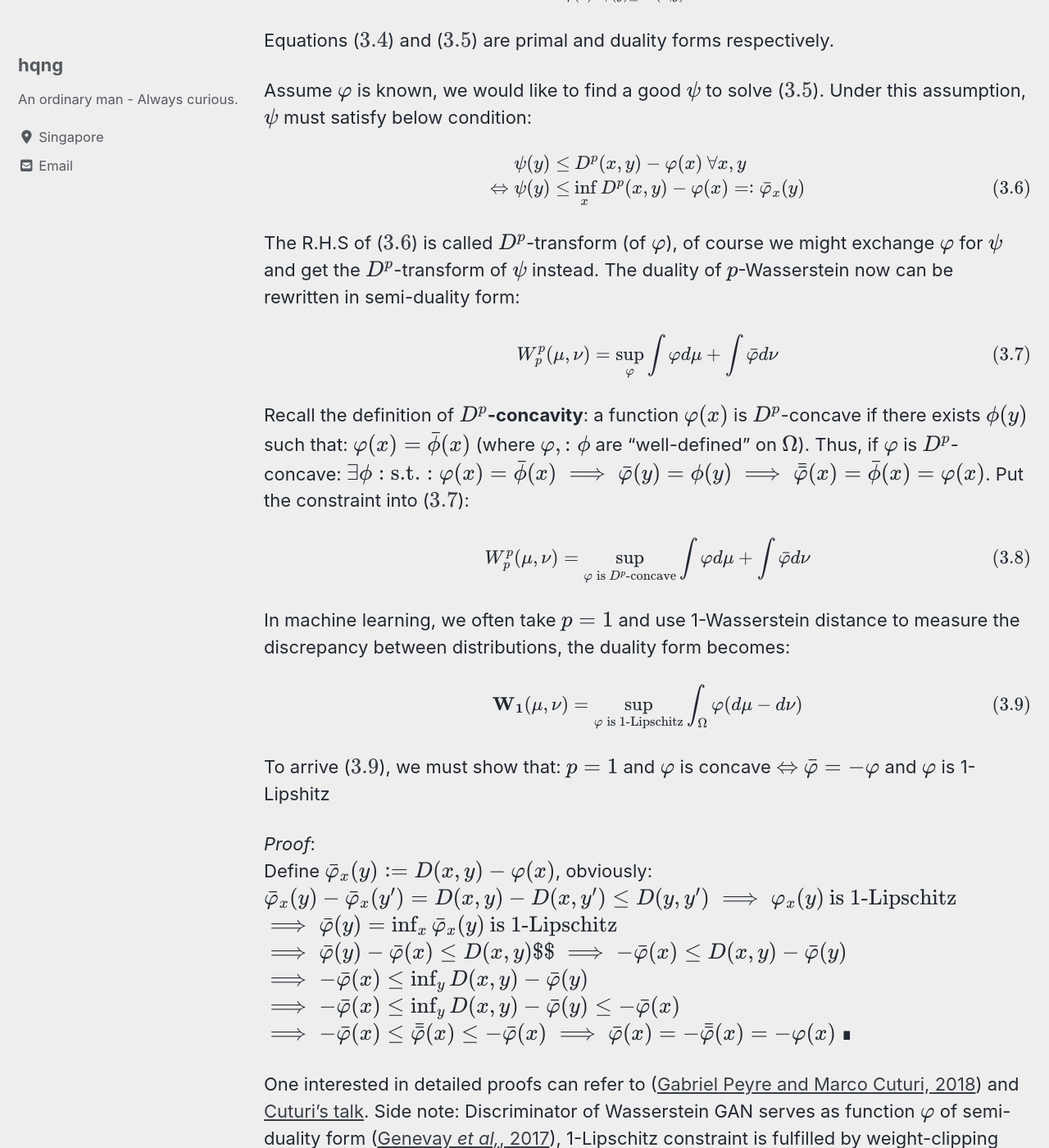
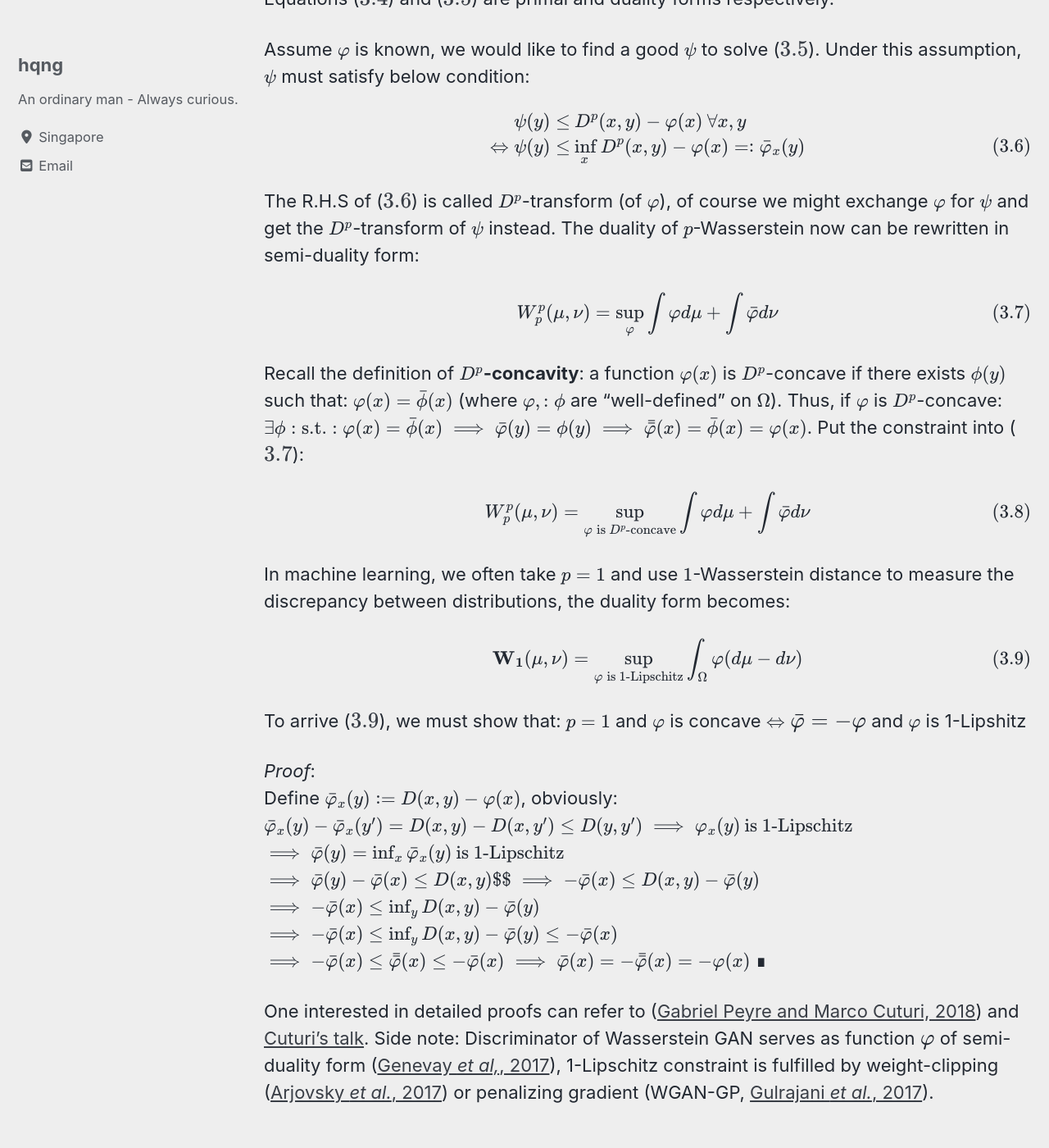
Before and after one commit to hqng/hqng.github.io, a Jekyll site: the page built from _posts/2019-09-07-OTandInference-p3.md, in a window 1280 px wide and 1400 px high, scrolled down 4220 px. Shown: the whole window at 82% size. Built offline with Jekyll 4.4.1, drawn with Linux system fonts in a browser that asks for light colours; cached includes are drawn as plain includes; nearby versions of some CDN libraries; formulas are drawn with MathJax 3; some of the changed text lies outside the part shown.

Commit message:
update post 3 format

```diff
--- a/_posts/2019-09-07-OTandInference-p3.md
+++ b/_posts/2019-09-07-OTandInference-p3.md
@@ -18,11 +18,11 @@ excerpt: "The third part of blog series about optimal transport, Wasserstein dis
 
 Although VAE has potentials in representation learning and generative models, it may suffer from two problems: (1) uninformative features, and (2) variance over-estimation in latent space. The cause of these problems is KL divergence. <br>
 
-*(1) Uninformative Latent Code*: previous research show that the regularization term in ([2.8](/variational%20inference/OTandInference-p2/#eq2.8)) might be too restrictive. Particularly, $ \mathbb{E}\_{x \sim p(x)} \left[ - \text{KL} \left( q_{\boldsymbol{\phi}}(z \| x) \parallel p(z) \right) \right] $ encourages $ q\_{\boldsymbol{\phi}}(z \| x) $ to be a random sample from $p(z)$ for every $x$, and in consequence, latent variables carry less information about input data. <br>
+*(1) Uninformative Latent Code*: previous research show that the regularization term in ([2.8](/variational%20inference/OTandInference-p2/#eq2.8)) might be too restrictive. Particularly, $ \small \mathbb{E}\_{x \sim p(x)} \left[ - \text{KL} \left( q_{\boldsymbol{\phi}}(z \| x) \parallel p(z) \right) \right] $ encourages $ \small q\_{\boldsymbol{\phi}}(z \| x) $ to be a random sample from $p(z)$ for every $x$, and in consequence, latent variables carry less information about input data. <br>
 
-*(2) Variance Over-Estimation in Latent Space*: VAE tends to over-fit data due to the fact that the regularization term is not strong enough compared with the reconstruction cost. As a result of over-fitting, variance of variational distribution tends toward infinity. One can put more weight on the regularization, i.e. adding coefficient $\beta > 1$ to $ \mathbb{E}\_{x \sim p(x)} \left[ - \text{KL}\left( q_{\boldsymbol{\phi}}(z \| x) \parallel p(z)  \right) \right] $, but it comes back to problem (1). <br>
+*(2) Variance Over-Estimation in Latent Space*: VAE tends to over-fit data due to the fact that the regularization term is not strong enough compared with the reconstruction cost. As a result of over-fitting, variance of variational distribution tends toward infinity. One can put more weight on the regularization, i.e. adding coefficient $ \small \beta > 1$ to $ \small \mathbb{E}\_{x \sim p(x)} \left[ - \text{KL}\left( q_{\boldsymbol{\phi}}(z \| x) \parallel p(z)  \right) \right] $, but it comes back to problem (1). <br>
 
-For more intellectual analysis on these drawbacks, one can check out [Info-VAE](https://ermongroup.github.io/blog/a-tutorial-on-mmd-variational-autoencoders/). Additionally, KL divergence itself has disadvantages. It is troublesome when comparing distributions that are extremely different. For example, consider 2 distributions $p(x)$ and $q(x)$ in figure \ref{fig3.1}, their masses are distributed in disparate shapes, each assigns zero probability to different families of sets
+For more intellectual analysis on these drawbacks, one can check out [Info-VAE](https://ermongroup.github.io/blog/a-tutorial-on-mmd-variational-autoencoders/). Additionally, KL divergence itself has disadvantages. It is troublesome when comparing distributions that are extremely different. For example, consider 2 distributions $ \small p(x)$ and $q(x)$ in [figure 3.1](#fig3.1), their masses are distributed in disparate shapes, each assigns zero probability to different families of sets
 
 <div style="text-align: center;">
 <img src="{{ '/assets/otvi/KLdrawback.png' | relative_url }}" alt="Amortized VI" width="40%" />
@@ -32,13 +32,13 @@ For more intellectual analysis on these drawbacks, one can check out [Info-VAE](
 <a name="fig3.1"></a> <sub> <i>Fig3.1: Example of 2 distributions that have drastically different masses.</i> </sub>
 </div>
 <br>
-In order to get $\text{KL} ( p \parallel q) = \mathbb{E}\_{x \sim p(x)} \left[ \log \frac{p(x)}{q(x)} \right] $, we have to compute ratio $ \frac{p(x)}{q(x)}$ for all the points, but $q(x)$ doesn't even have density with respect to ambient space (thin line connects masses in [figure 3.1](#fig3.1)). If we are interested in $\text{KL} ( q \parallel p) = \mathbb{E}\_{x \sim q(x)} \left[ \log \frac{q(x)}{p(x)} \right] $, when $q(x) \rightarrow 0$ and $p(x) > 0 $, the divergence shrinks to $0$, it means KL cannot measure the difference between distribution properly. In contrast, optimal transport does have this problem.<br>
+In order to get $ \small \text{KL} ( p \parallel q) = \mathbb{E}\_{x \sim p(x)} \left[ \log \frac{p(x)}{q(x)} \right]$, we have to compute ratio $ \small \frac{p(x)}{q(x)}$ for all the points, but $ \small q(x)$ doesn't even have density with respect to ambient space (thin line connects masses in [figure 3.1](#fig3.1)). If we are interested in $ \small \text{KL} ( q \parallel p) = \mathbb{E}\_{x \sim q(x)} \left[ \log \frac{q(x)}{p(x)} \right] $, when $ \small q(x) \rightarrow 0$ and $p(x) > 0 $, the divergence shrinks to $ \small 0$, it means KL cannot measure the difference between distribution properly. In contrast, optimal transport does have this problem. <br>
 
 ## <a name="Wasserstein"></a> OT and Wasserstein distance
 
-Optimal transport is first introduced by Monge in 1781, Kantorovich later proposed a relaxation of the problem in early 20th century. We will revisit these mathematical formalism, then come up with Wasserstein distance, a special optimal transport cost that is widely used in recent generative models.<br>
+Optimal transport is first introduced by Monge in 1781, Kantorovich later proposed a relaxation of the problem in early 20th century. We will revisit these mathematical formalism, then come up with Wasserstein distance, a special optimal transport cost that is widely used in recent generative models. <br>
 
-**Monge's Problem**: Given measurable space $\Omega$; a cost function $c: \Omega \times \Omega \rightarrow \mathbb{R} $, $\mu$ and $\nu$ are 2 probability measures in $\mathcal{P}(\Omega)$. Monge's problem is to find a map $T: \Omega \rightarrow \Omega$ such that:
+**Monge's Problem**: Given measurable space $ \small \Omega$; a cost function $ \small c: \Omega \times \Omega \rightarrow \mathbb{R} $, $ \small \mu$ and $ \small \nu$ are 2 probability measures in $ \small \mathcal{P}(\Omega)$. Monge's problem is to find a map $ \small T: \Omega \rightarrow \Omega$ such that:
 <br>
 {% raw %}
 $$ \small
@@ -48,9 +48,9 @@ $$ \small
 $$
 {% endraw %}
 <br>
-where $T_{\\#} \mu$ is [*push-forward*](https://en.wikipedia.org/wiki/Pushforward_measure) operator, intuitively it moves entire distribution $\mu$ to $\nu$. Since $T$ does not always exist, Kantorovich consider probability couplings instead.<br>
+where $ \small T_{\\#} \mu$ is [*push-forward*](https://en.wikipedia.org/wiki/Pushforward_measure) operator, intuitively it moves entire distribution $ \small \mu$ to $ \small \nu$. Since $T$ does not always exist, Kantorovich consider probability couplings instead. <br>
 
-**Kantorovich's Problem (Primal)**: Given $\mu$, $\nu$ in $\mathcal{P}(\Omega)$; a cost function $c$ on $\Omega \times \Omega$, the problem is to find a coupling $\gamma \in \Gamma$ such that:
+**Kantorovich's Problem (Primal)**: Given $ \small \mu$, $ \small \nu$ in $ \small \mathcal{P}(\Omega)$; a cost function $ \small c$ on $ \small \Omega \times \Omega$, the problem is to find a coupling $ \small \gamma \in \Gamma$ such that:
 <br>
 {% raw %}
 $$ \small
@@ -59,7 +59,7 @@ $$ \small
 \end{align}
 $$
 {% endraw %}
-where $\Gamma$ is the set of probability couplings:
+where $ \small \Gamma$ is the set of probability couplings:
 <br>
 {% raw %}
 $$ \small
@@ -70,7 +70,7 @@ $$ \small
 \end{align*}
 $$
 {% endraw %}
-Problem ($\ref{eq3.2}$) is primal form, it can be derived to duality formula: given 2 real-valued functions $\varphi$, $\psi$ on $\Omega$:
+Problem ($\ref{eq3.2}$) is primal form, it can be derived to duality formula: given 2 real-valued functions $ \small \varphi$, $ \small \psi$ on $ \small \Omega$:
 <br>
 {% raw %}
 $$ \small
@@ -141,7 +141,7 @@ $$ \small
 $$ &#8718;
 {% endraw %}
 
-When cost function $c(x, y)$ is a metric $D^p(x,y)$, optimal transport cost is simplified to $p$*-Wasserstein distance* $W_p$:
+When cost function $ \small c(x, y)$ is a metric $ \small D^p(x,y)$, optimal transport cost is simplified to $ \small p$*-Wasserstein distance* $ \small W_p$:
 
 **$p$-Wasserstein distance**:
 <br>
@@ -153,9 +153,9 @@ W_p^p (\mu, \nu) & \mathrel{\vcenter{:}}= \sup_{\varphi (x) + \psi (y) \leq D^p(
 \end{align}
 $$
 {% endraw %}
-Equations ($\ref{eq3.4}$) and ($\ref{eq3.5}$) are primal and duality forms respectively.<br>
+Equations ($\ref{eq3.4}$) and ($\ref{eq3.5}$) are primal and duality forms respectively. <br>
 
-Assume $\varphi$ is known, we would like to find a good $\psi$ to solve ($\ref{eq3.5}$). Under this assumption, $\psi$ must satisfy below condition:
+Assume $ \small \varphi$ is known, we would like to find a good $ \small \psi$ to solve ($\ref{eq3.5}$). Under this assumption, $ \small \psi$ must satisfy below condition:
 <br>
 {% raw %}
 $$ \small
@@ -165,7 +165,7 @@ $$ \small
 \end{align}
 $$
 {% endraw %}
-The R.H.S of ($\ref{eq3.6}$) is called $D^p$-transform (of $\varphi$), of course we might exchange $\varphi$ for $\psi$ and get the $D^p$-transform of $\psi$ instead. The duality of $p$-Wasserstein now can be rewritten in semi-duality form:
+The R.H.S of ($\ref{eq3.6}$) is called $ \small D^p$-transform (of $ \small \varphi$), of course we might exchange $ \small \varphi$ for $ \small \psi$ and get the $ \small D^p$-transform of $ \small \psi$ instead. The duality of $ \small p$-Wasserstein now can be rewritten in semi-duality form:
 <br>
 {% raw %}
 $$ \small
@@ -175,7 +175,7 @@ W_p^p (\mu, \nu) = \sup_{\varphi} \int \varphi d \mu + \int \bar{\varphi} d \nu
 $$
 {% endraw %}
 
-Recall the definition of **$D^p$-concavity**: a function $\varphi (x)$ is $D^p$-concave if there exists $\phi(y)$ such that: $\varphi(x) = \bar{\phi}(x)$ (where $\varphi,\: \phi$ are "well-defined" on $\Omega$). Thus, if $\varphi$ is $D^p$-concave: $\exists \phi \: \text{s.t.} \: \varphi(x) = \bar{\phi}(x) \implies \bar{\varphi}(y) = \phi(y) \implies \bar{\bar{\varphi}}(x) = \bar{\phi}(x) = \varphi(x) $. Put the constraint into ($\ref{eq3.7}$):
+Recall the definition of **$ \small D^p$-concavity**: a function $ \small \varphi (x)$ is $ \small D^p$-concave if there exists $ \small \phi(y)$ such that: $ \small \varphi(x) = \bar{\phi}(x)$ (where $ \small \varphi,\: \phi$ are "well-defined" on $ \small \Omega$). Thus, if $ \small \varphi$ is $ \small D^p$-concave: $ \small \exists \phi \: \text{s.t.} \: \varphi(x) = \bar{\phi}(x) \implies \bar{\varphi}(y) = \phi(y) \implies \bar{\bar{\varphi}}(x) = \bar{\phi}(x) = \varphi(x) $. Put the constraint into ($\ref{eq3.7}$):
 <br>
 {% raw %}
 $$ \small
@@ -185,7 +185,7 @@ W_p^p (\mu, \nu) = \sup_{\varphi \: \text{is $D^p$-concave}} \int \varphi d \mu
 $$
 {% endraw %}
 
-In machine learning, we often take $p=1$ and use 1-Wasserstein distance to measure the discrepancy between distributions, the duality form becomes:
+In machine learning, we often take $ \small p=1$ and use $\small 1$-Wasserstein distance to measure the discrepancy between distributions, the duality form becomes:
 <br>
 {% raw %}
 $$ \small
@@ -194,22 +194,22 @@ $$ \small
 \end{align}
 $$
 {% endraw %}
-To arrive ($\ref{eq3.9}$), we must show that: $p=1$ and $\varphi$ is concave $\Leftrightarrow$ $\bar{\varphi} = - \varphi$ and $\varphi$ is 1-Lipshitz
+To arrive ($\ref{eq3.9}$), we must show that: $ \small p=1$ and $ \small \varphi$ is concave $ \small \Leftrightarrow$ $\bar{\varphi} = - \varphi$ and $ \small \varphi$ is 1-Lipshitz
 
 *Proof*: <br>
-Define $\bar{\varphi}_x(y) \mathrel{\vcenter{:}}= D(x,y) - \varphi(x)$, obviously:
+Define $ \small \bar{\varphi}_x(y) \mathrel{\vcenter{:}}= D(x,y) - \varphi(x)$, obviously:
 <br>
-$$\bar{\varphi}_x(y) - \bar{\varphi}_x(y^{\prime}) = D(x,y) - D(x,y^{\prime}) \leq D(y,y^{\prime}) \implies \varphi_x(y) \: \text{is 1-Lipschitz}$$
+$$ \small \bar{\varphi}_x(y) - \bar{\varphi}_x(y^{\prime}) = D(x,y) - D(x,y^{\prime}) \leq D(y,y^{\prime}) \implies \varphi_x(y) \: \text{is 1-Lipschitz}$$
 <br>
-$$\implies \bar{\varphi}(y) = \inf_{x}\bar{\varphi}_x(y) \: \text{is 1-Lipschitz}$$
+$$ \small \implies \bar{\varphi}(y) = \inf_{x}\bar{\varphi}_x(y) \: \text{is 1-Lipschitz}$$
 <br>
-$$ \implies \bar{\varphi}(y) - \bar{\varphi}(x) \leq D(x,y)$ $\implies -\bar{\varphi}(x) \leq D(x,y) - \bar{\varphi}(y)$$
+$$ \small \implies \bar{\varphi}(y) - \bar{\varphi}(x) \leq D(x,y)$ $\implies -\bar{\varphi}(x) \leq D(x,y) - \bar{\varphi}(y)$$
 <br>
-$$\implies -\bar{\varphi}(x) \leq \inf_{y} D(x,y) - \bar{\varphi}(y)$$
+$$ \small \implies -\bar{\varphi}(x) \leq \inf_{y} D(x,y) - \bar{\varphi}(y)$$
 <br>
-$$\implies -\bar{\varphi}(x) \leq \inf_{y} D(x,y) - \bar{\varphi}(y) \leq -\bar{\varphi}(x)$$
+$$ \small \implies -\bar{\varphi}(x) \leq \inf_{y} D(x,y) - \bar{\varphi}(y) \leq -\bar{\varphi}(x)$$
 <br>
-$$\implies -\bar{\varphi}(x) \leq \bar{\bar{\varphi}}(x) \leq -\bar{\varphi}(x) \implies \bar{\varphi}(x) = -\bar{\bar{\varphi}}(x) = -\varphi(x)$$ &#8718;
+$$ \small \implies -\bar{\varphi}(x) \leq \bar{\bar{\varphi}}(x) \leq -\bar{\varphi}(x) \implies \bar{\varphi}(x) = -\bar{\bar{\varphi}}(x) = -\varphi(x)$$ &#8718;
 
 One interested in detailed proofs can refer to ([Gabriel Peyre and Marco Cuturi, 2018](https://arxiv.org/abs/1803.00567)) and [Cuturi's talk](https://www.youtube.com/watch?v=1ZiP_7kmIoc&t=1500s).
 Side note: Discriminator of Wasserstein GAN serves as function $\varphi$ of semi-duality form ([Genevay *et al,*, 2017](https://arxiv.org/abs/1706.01807)), 1-Lipschitz constraint is fulfilled by weight-clipping ([Arjovsky *et al.*, 2017](https://arxiv.org/abs/1701.07875)) or penalizing gradient (WGAN-GP, [Gulrajani *et al.*, 2017](https://papers.nips.cc/paper/7159-improved-training-of-wasserstein-gans)).
@@ -218,7 +218,7 @@ Side note: Discriminator of Wasserstein GAN serves as function $\varphi$ of semi
 
 We have briefly covered basics of optimal transport. Solving OT is rather problematic except for certain cases, e.g. univariate or Gaussian measures. Our primary objective is to efficiently compute Wasserstein distance on empirical measures which appear in probabilistic models frequently.<br>
 
-We consider 2 measures $\mu=\sum_{i=1}^{n} a_{i} \delta_{x_{i}}$ and $\nu=\sum_{j=1}^{m} b_{j} \delta_{y_{j}}$ where $\delta_{x_{i}}$, $\delta_{y_{j}}$ are Dirac functions at $x_i$, $y_j$ respectively. In this particular case, cost function and coupling set are specified as:
+We consider 2 measures $ \small \mu=\sum_{i=1}^{n} a_{i} \delta_{x_{i}}$ and $ \small \nu=\sum_{j=1}^{m} b_{j} \delta_{y_{j}}$ where $\delta_{x_{i}}$, $ \small \delta_{y_{j}}$ are Dirac functions at $ \small x_i$, $ \small y_j$ respectively. In this particular case, cost function and coupling set are specified as:
 <br>
 {% raw %}
 $$ \small
@@ -249,10 +249,10 @@ W_{p}^{p}(\mu, \nu)=\max _{\alpha \in \mathbb{R}^{n}, \beta \in \mathbb{R}^{m}}
 $$
 {% endraw %}
 
-One challenge is that solution of ($\ref{eq3.10}$),($\ref{eq3.11}$) is unstable and not always unique ([Cuturi's, 2019](https://www.youtube.com/watch?v=1ZiP_7kmIoc&t=1500s)). Additionally, $W_p^p$ is not differentiable, making training models by stochastic gradient optimization less feasible. Fortunately, entropic regularization that measures the level of uncertainty in a probability distribution can overcome these disadvantages:<br>
+One challenge is that solution of ($\ref{eq3.10}$),($\ref{eq3.11}$) is unstable and not always unique ([Cuturi's, 2019](https://www.youtube.com/watch?v=1ZiP_7kmIoc&t=1500s)). Additionally, $ \small W_p^p$ is not differentiable, making training models by stochastic gradient optimization less feasible. Fortunately, entropic regularization that measures the level of uncertainty in a probability distribution can overcome these disadvantages:<br>
 
 **Entropic Regularization**:
-For joint distribution $P(x, y)$ (in this section, we only concern about discrete distribution unless stated otherwise):
+For joint distribution $ \small P(x, y)$ (in this section, we only concern about discrete distribution unless stated otherwise):
 <br>
 {% raw %}
 $$ \small
@@ -301,7 +301,7 @@ $$ \small
 \frac{\partial L}{\partial P_{ij}} = M_{i j} + \epsilon \log P_{ij} + \alpha_i + \beta_j
 $$
 {% endraw %}
-Set this partial derivative equal to $0$, we get:
+Set this partial derivative equal to $ \small 0$, we get:
 <br>
 {% raw %}
 $$ \small
@@ -354,9 +354,9 @@ $$ \small
 $$ &#8718;
 {% endraw %}
 
-The above [prop.](#prop1) suggests that if there exists a solution for regularized Wasserstein, it is unique and possibly computed once $u, v$ are available. As seen in the proof, these quantities can be approximated by repeating the last equation, in detail:<br>
+The above [prop.](#prop1) suggests that if there exists a solution for regularized Wasserstein, it is unique and possibly computed once $ \small u, v$ are available. As seen in the proof, these quantities can be approximated by repeating the last equation, in detail: <br>
 
-**Sinkhorn's algorithm**: Input $M_{XY}, \epsilon, a, b$. Initialize $u, v$. Calculate $K = e^{-M_{XY}/\epsilon}$. Repeat until convergence:
+**Sinkhorn's algorithm**: Input $ \small M_{XY}, \epsilon, a, b$. Initialize $ \small u, v$. Calculate $ \small K = e^{-M_{XY}/\epsilon}$. Repeat until convergence:
 <br>
 {% raw %}
 $$ \small
@@ -368,9 +368,9 @@ $$ \small
 \end{align}
 $$
 {% endraw %}
-Clearly, Sinkhorn iteration is differentiable.<br>
+Clearly, Sinkhorn iteration is differentiable. <br>
 
-Sinkhorn's algorithm involves with a number of other measures in OT but we will skip them since it is  irrelevant to the next section, Wasserstein distance in VI. One last thing to remember is that when regularization coefficient $\epsilon$ tends to infinity, Sinkhorn's distance turns into Maximum Mean Discrepancy (MMD) distance. <br>
+Sinkhorn's algorithm involves with a number of other measures in OT but we will skip them since it is  irrelevant to the next section, Wasserstein distance in VI. One last thing to remember is that when regularization coefficient $ \small \epsilon$ tends to infinity, Sinkhorn's distance turns into Maximum Mean Discrepancy (MMD) distance. <br>
 
 
 ## [***Part 4***](/variational%20inference/OTandInference-p4/)
```
